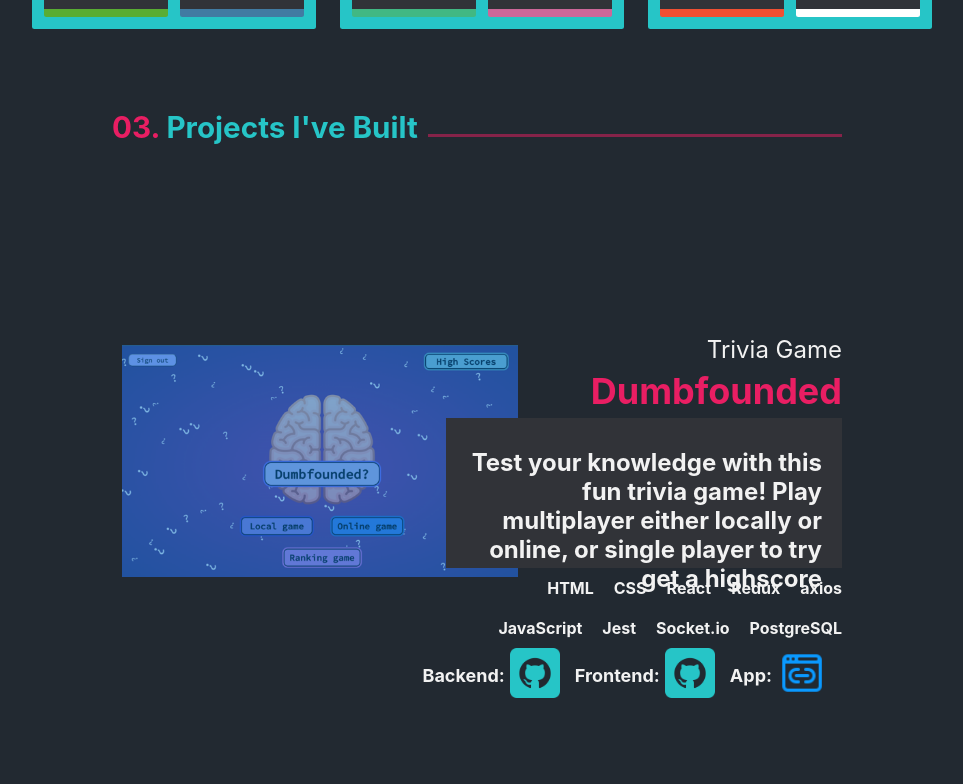
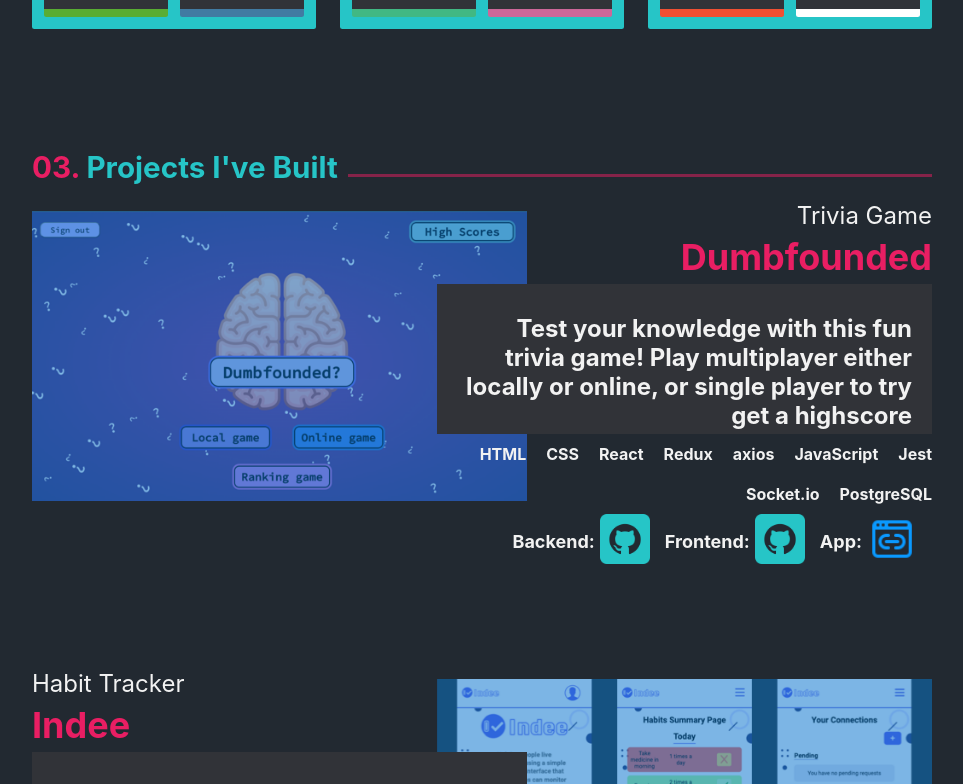
Before and after one commit to LaylaSouthcombe/Portfolio, a React (Create React App) app: page / in a window 1280 px wide. Shown: the part 1816-2600 px from the top of the page, without its empty margins (158-1121 px from the left). Built offline with nearby package versions, Linux system fonts and the light colour scheme.

Commit message:
add gap between skills columns

```diff
--- a/src/components/Project/style.css
+++ b/src/components/Project/style.css
@@ -1,12 +1,12 @@
 .projectDiv {
-    width: 70%;
+    width: 85%;
     display: flex;
     flex-wrap: wrap;
     position: relative;
     align-items: center;
     margin: 0 auto;
-    margin-bottom: 60px;
-    margin-top: 30px;
+    /* margin-bottom: 60px;
+    margin-top: 30px; */
 }
 .projectInfo {
     width: 100%;
@@ -119,12 +119,12 @@
 }
 @media (min-width: 1024px) {
     .projectDiv {
-        width: 80%;
-        margin-top: 160px;
-        margin-bottom: 220px;
+        width: 100%;
+        /* margin-top: 160px;
+        margin-bottom: 220px; */
     }
     .projectDiv:last-of-type{
-        margin-bottom: 195px;
+        /* margin-bottom: 195px; */
     }
     .projectImg {
         width: 55%;
--- a/src/layout/NavBar/style.css
+++ b/src/layout/NavBar/style.css
@@ -136,6 +136,7 @@ header {
     padding: 7.5px 10px;
     font-size: 18px;
     border: 3px solid var(--pink);
+    border-radius: 2.5px;
     text-decoration: none;
 }
 @media (min-width: 320px){
@@ -277,6 +278,7 @@ header {
         padding: 10px 20px;
         font-size: 0.9em;
         border: 3px solid var(--pink);
+        border-radius: 2.5px;
         text-decoration: none;
     }
 
--- a/src/pages/Projects/style.css
+++ b/src/pages/Projects/style.css
@@ -1,20 +1,16 @@
 #projects {
-
 	font-weight: bold;
-    margin-top: 10vh;
 }
 
 .projectDiv {
     font-size: 1.25em;
 }
-.projectsTitle > h2 {
-    margin-bottom: 10px;
-    margin-left: 30px;
-}
+
 .projectsTitle {
     display: flex;
-    width: 90%;
+    margin-bottom: 1rem;
 }
+
 @media (min-width: 320px){
 
 }
@@ -22,17 +18,8 @@
 
 }
 @media (min-width: 768px) {
-    .projectsTitle > h2 {
-        margin-left: 80px;
-        margin-bottom: 30px;
-    }
+
 }
 @media (min-width: 1024px) {
-    .projectsTitle {
-        font-size: 1.125em;
-        margin-bottom: 35px;
-    }
-    .projectsTitle > h2 {
-        margin-left: 80px;
-    }
+
 }
--- a/src/pages/Skills/style.css
+++ b/src/pages/Skills/style.css
@@ -24,6 +24,7 @@
 .skillsColumns {
     display: grid;
     grid-template-columns: 1fr;
+    gap: 3rem;
 }
 
 @media (min-width: 500px) {
```
